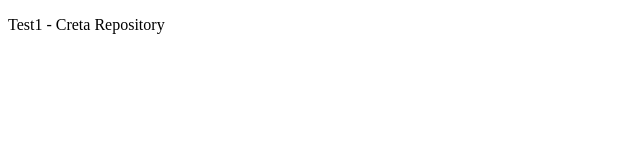
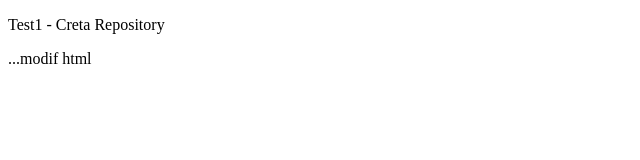
Before and after one commit to juanito974/test1, a plain HTML site: page index.html in a window 1280 px wide. Shown: the full height of the page, 0-640 px from the left. Drawn offline with Linux system fonts and the light colour scheme.

Commit message:
modif html

```diff
--- a/index.html
+++ b/index.html
@@ -8,6 +8,7 @@
 
 <body>
     <P> Test1 - Creta Repository    </p>
+	<P> ...modif html </p>
 </body>
 
 </html>
```
